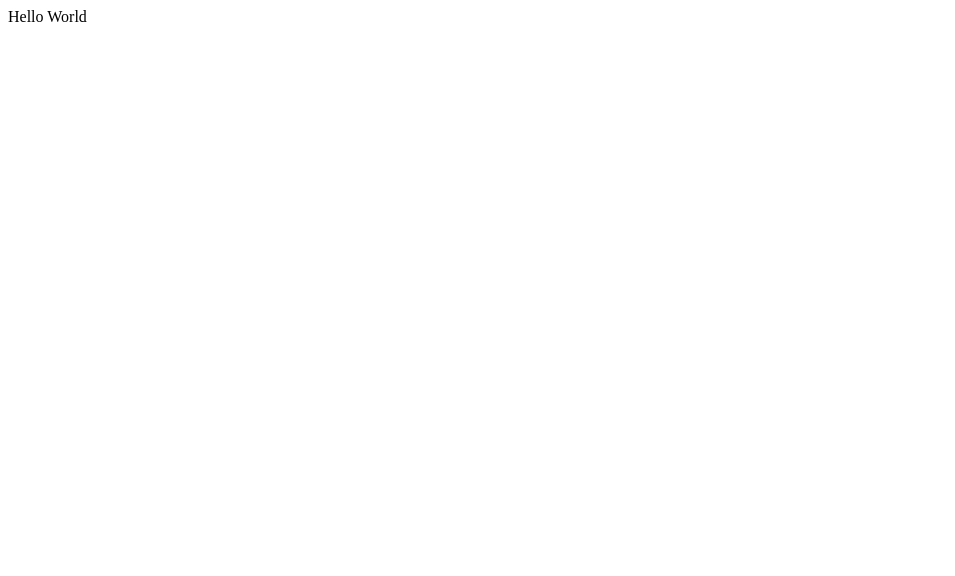
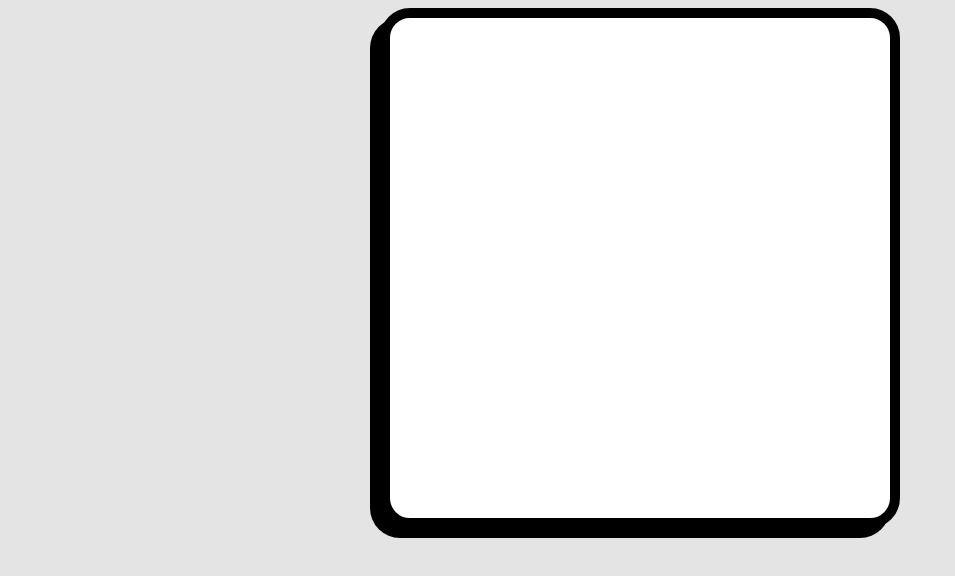
Before and after one commit to nahomabraham/Tic-Tac-Toe, a React (Vite) app: page / in a window 1280 px wide. Shown: the top 576 px of the page, without its empty margins (0-955 px from the left). Built offline with nearby package versions, Linux system fonts and the light colour scheme.

Commit message:
Add styling to the main body

```diff
--- a/index.html
+++ b/index.html
@@ -2,6 +2,7 @@
 <html lang="en">
   <head>
     <meta charset="UTF-8" />
+    <link rel="stylesheet" href="./src/index.css" />
     <link rel="icon" type="image/svg+xml" href="/vite.svg" />
     <meta name="viewport" content="width=device-width, initial-scale=1.0" />
     <title>Tic-Tac-Toe</title>
--- a/src/App.jsx
+++ b/src/App.jsx
@@ -1,9 +1,12 @@
 import React from "react";
+import Square from "./Square"
 
 export default function App(){
     return (
         <main>
-            Hello World
+            <Square />
+            <Square />
+            <Square />
         </main>
     )
 }
--- a/src/Square.jsx
+++ b/src/Square.jsx
@@ -0,0 +1,9 @@
+import React from "react";
+
+export default function Square(){
+    return (
+        <div>
+
+        </div>
+    )
+}
--- a/src/index.css
+++ b/src/index.css
@@ -0,0 +1,13 @@
+body{
+    background-color: #e4e4e5;
+}
+
+main {
+    background-color: white;
+    margin: auto;
+    width: 500px;
+    height: 500px;
+    border: 10px solid;
+    border-radius: 30px;
+    box-shadow: -10px 10px 0px black;
+}
```
